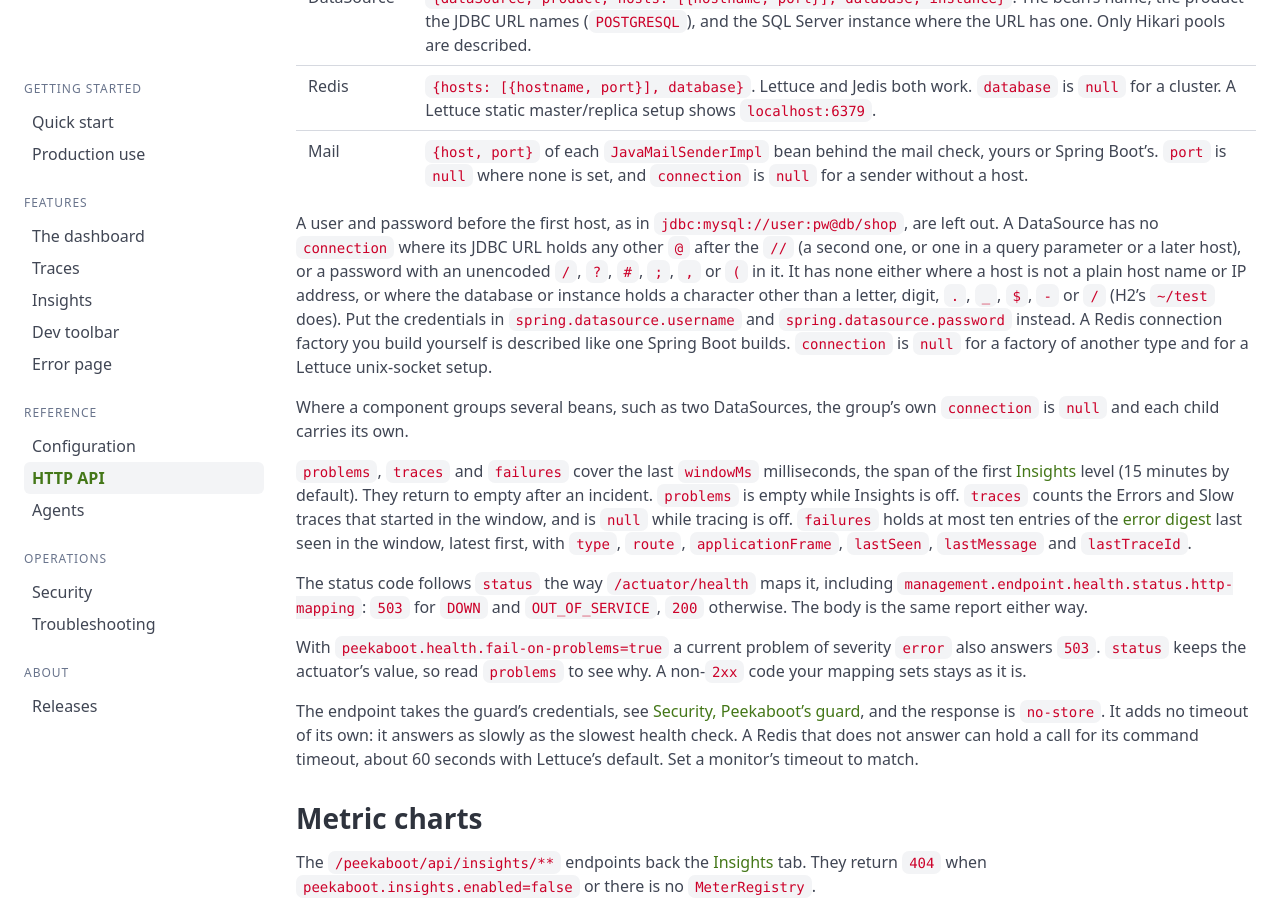
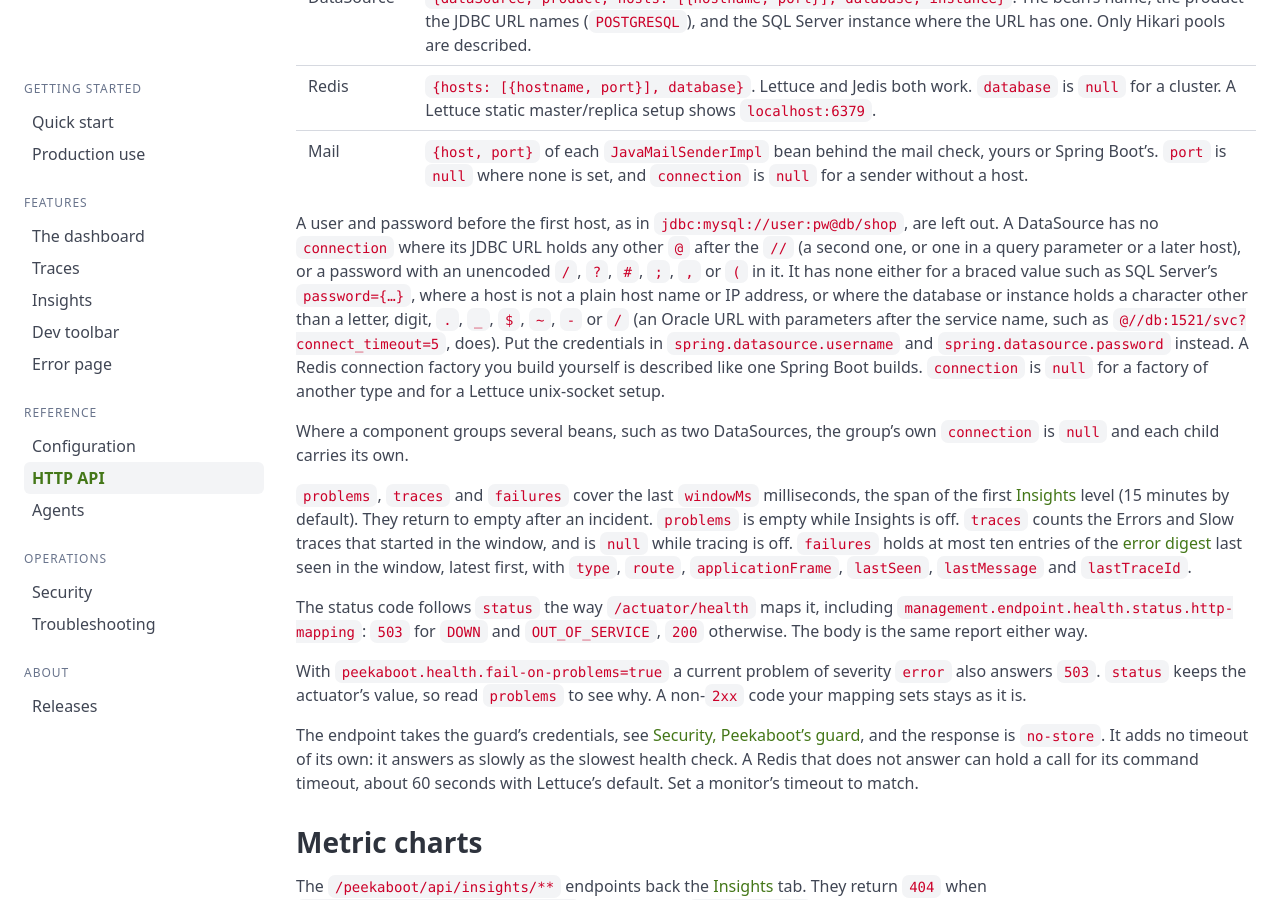
Before and after one commit to peekaboot-org/peekaboot-org.github.io, a Jekyll site: the page built from docs/api.md, in a window 1280 px wide and 900 px high, scrolled down 14697 px. Built offline with Jekyll 4.4.1, drawn with Linux system fonts in a browser that asks for light colours.

Commit message:
docs: name braced values and ~ for DataSources

```diff
--- a/docs/api.md
+++ b/docs/api.md
@@ -552,12 +552,13 @@ while the target is down. It is `null` for a component Peekaboot cannot describe
 A user and password before the first host, as in `jdbc:mysql://user:pw@db/shop`, are left out. A
 DataSource has no `connection` where its JDBC URL holds any other `@` after the `//` (a second one,
 or one in a query parameter or a later host), or a password with an unencoded `/`, `?`, `#`, `;`,
-`,` or `(` in it. It has none either where a host is not a plain host name or IP address, or where
-the database or instance holds a character other than a letter, digit, `.`, `_`, `$`, `-` or `/`
-(H2's `~/test` does). Put the credentials in `spring.datasource.username` and
-`spring.datasource.password` instead. A Redis connection factory you build yourself is described
-like one Spring Boot builds. `connection` is `null` for a factory of another type and for a Lettuce
-unix-socket setup.
+`,` or `(` in it. It has none either for a braced value such as SQL Server's `password={…}`, where
+a host is not a plain host name or IP address, or where the database or instance holds a character
+other than a letter, digit, `.`, `_`, `$`, `~`, `-` or `/` (an Oracle URL with parameters after the
+service name, such as `@//db:1521/svc?connect_timeout=5`, does). Put the credentials in
+`spring.datasource.username` and `spring.datasource.password` instead. A Redis connection factory
+you build yourself is described like one Spring Boot builds. `connection` is `null` for a factory of
+another type and for a Lettuce unix-socket setup.
 
 Where a component groups several beans, such as two DataSources, the group's own `connection` is
 `null` and each child carries its own.
```
